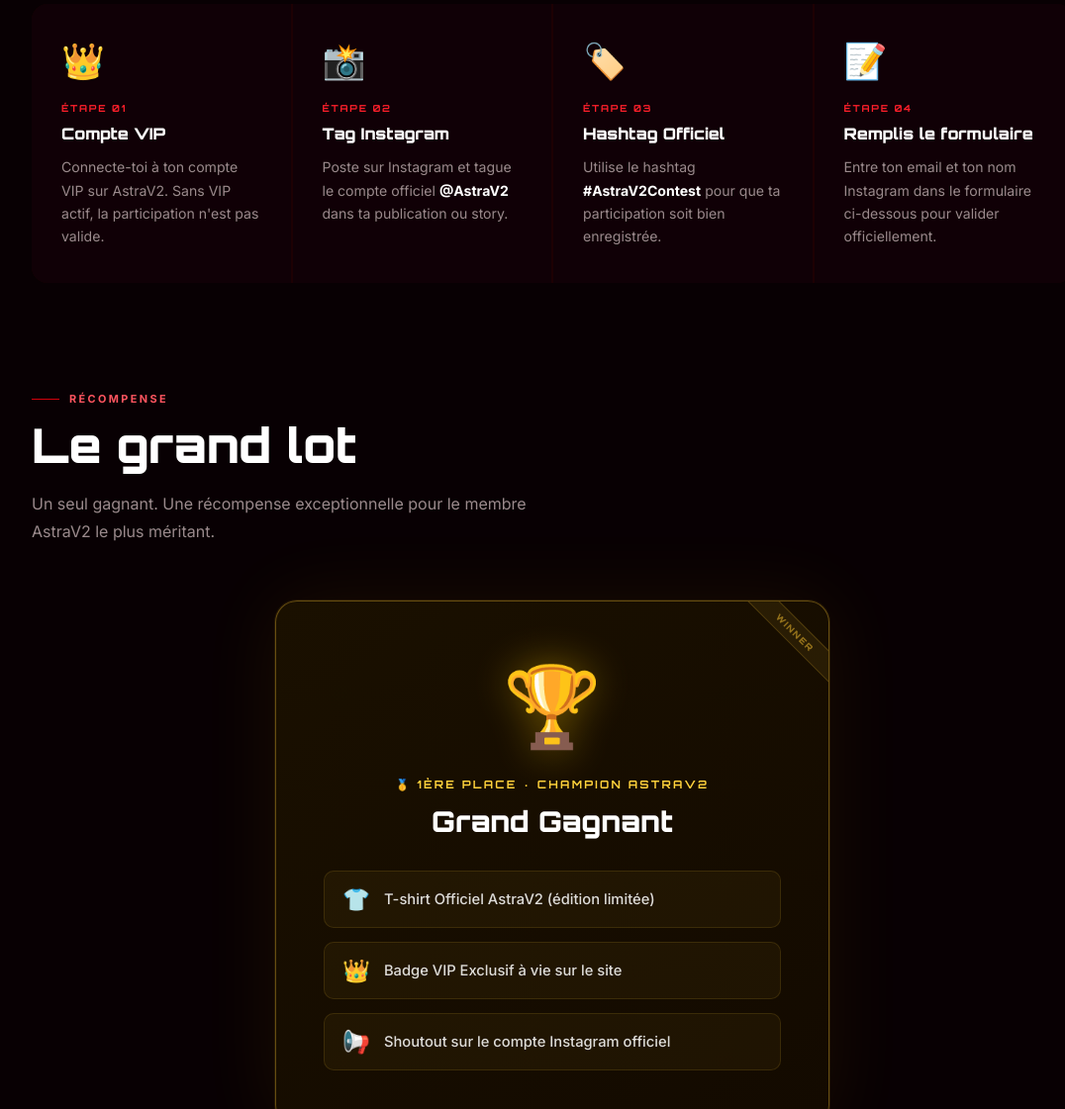
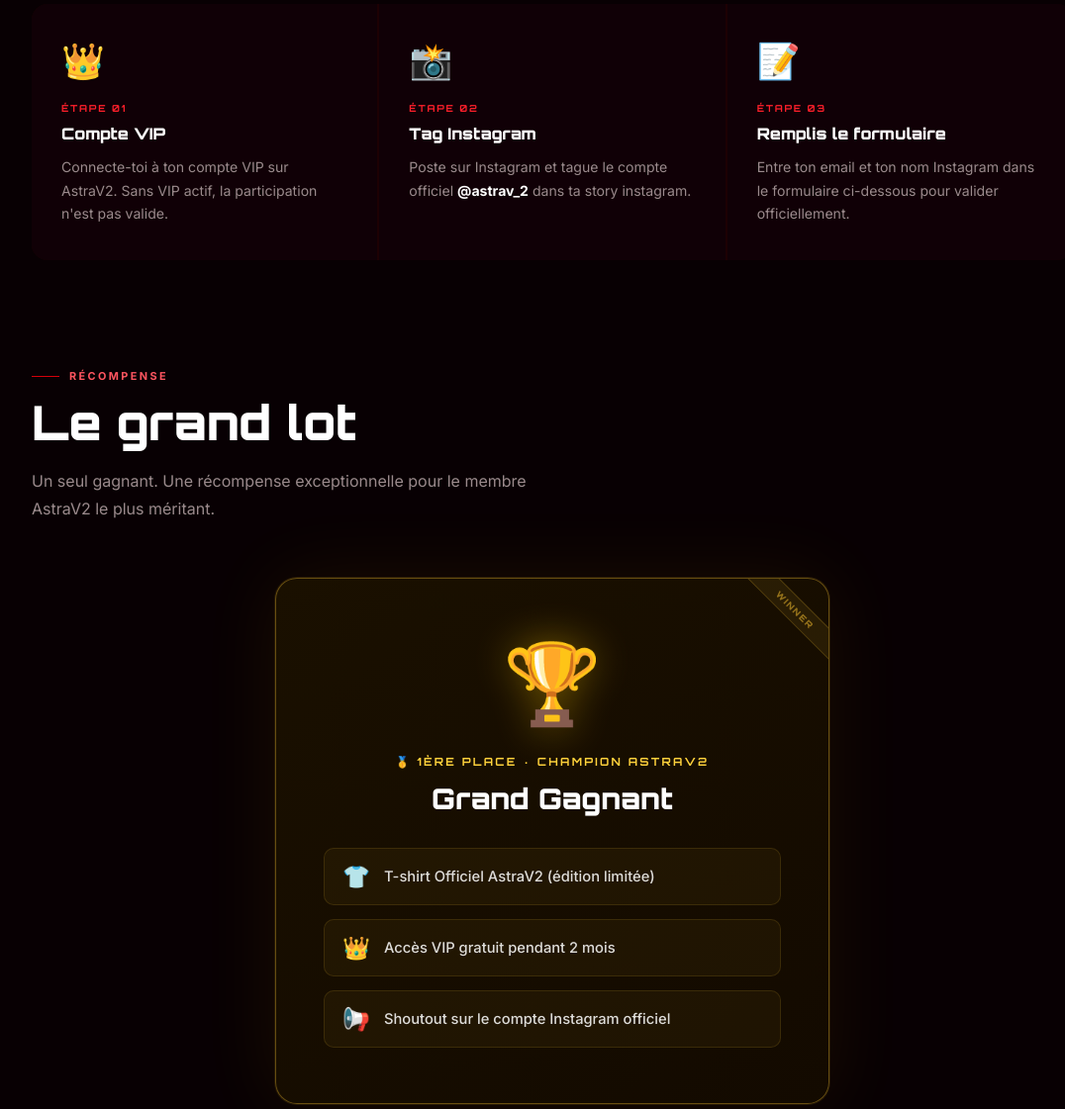
Before and after one commit to yv9vg9rb4w-collab/WinArena, a plain HTML site: page index.html in a window 1280 px wide. Shown: the part 1747-2868 px from the top of the page at 99% size, without its empty margins (82-1158 px from the left). Drawn offline with Linux system fonts and the light colour scheme.

Commit message:
Update index.html

```diff
--- a/index.html
+++ b/index.html
@@ -422,17 +422,11 @@
       <span class="step-icon">📸</span>
       <div class="step-num">Étape 02</div>
       <h3>Tag Instagram</h3>
-      <p>Poste sur Instagram et tague le compte officiel <strong style="color:#fff">@AstraV2</strong> dans ta publication ou story.</p>
-    </div>
-    <div class="step-card">
-      <span class="step-icon">🏷️</span>
-      <div class="step-num">Étape 03</div>
-      <h3>Hashtag Officiel</h3>
-      <p>Utilise le hashtag <strong style="color:#fff">#AstraV2Contest</strong> pour que ta participation soit bien enregistrée.</p>
+      <p>Poste sur Instagram et tague le compte officiel <strong style="color:#fff">@astrav_2</strong> dans ta story instagram.</p>
     </div>
     <div class="step-card">
       <span class="step-icon">📝</span>
-      <div class="step-num">Étape 04</div>
+      <div class="step-num">Étape 03</div>
       <h3>Remplis le formulaire</h3>
       <p>Entre ton email et ton nom Instagram dans le formulaire ci-dessous pour valider officiellement.</p>
     </div>
@@ -455,7 +449,7 @@
       </div>
       <div class="prize-item">
         <span class="prize-item-icon">👑</span>
-        <span class="prize-item-text">Badge VIP Exclusif à vie sur le site</span>
+        <span class="prize-item-text">Accès VIP gratuit pendant 2 mois</span>
       </div>
       <div class="prize-item">
         <span class="prize-item-icon">📢</span>
```
